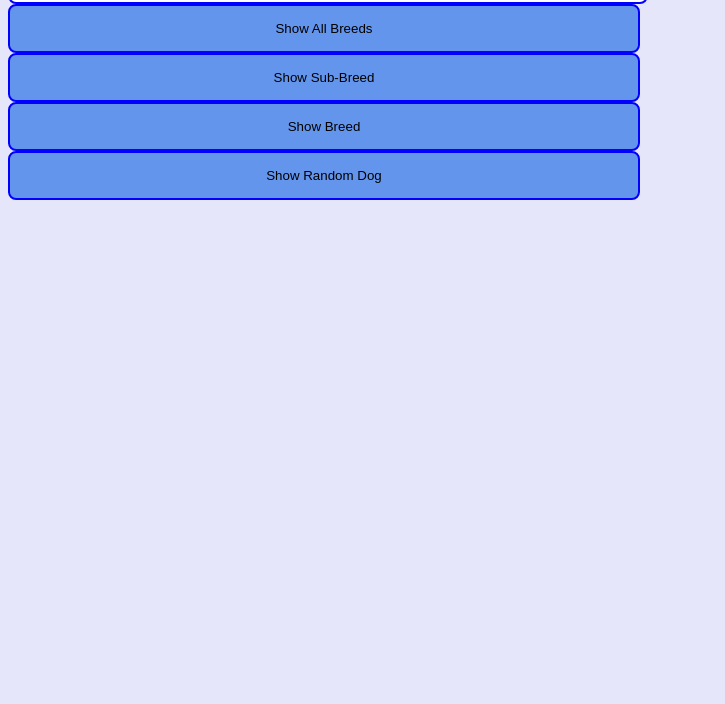
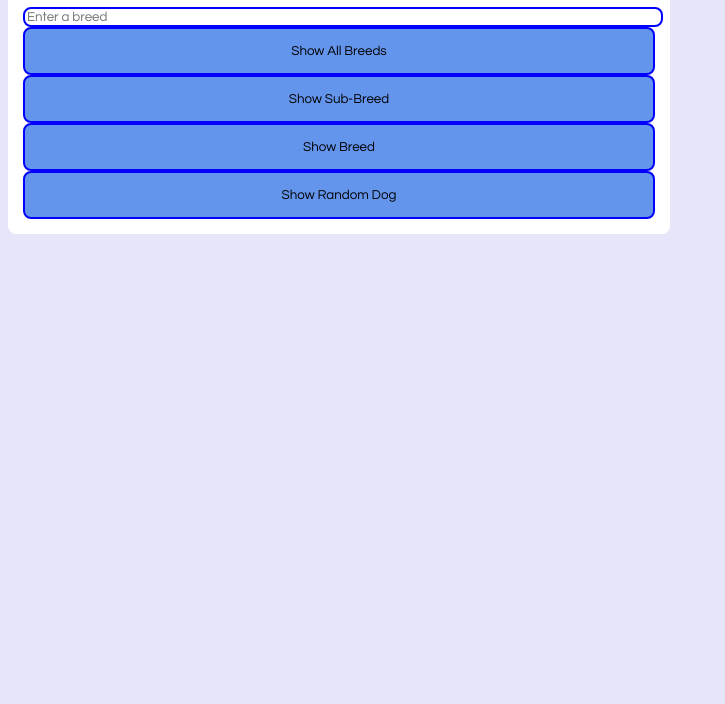
Before and after one commit to ChrisStr8/DogGlossary-PracticeProject, a plain HTML site: page Dog Glossary/task/src/index.html in a window 1280 px wide. Shown: the part 96-800 px from the top of the page, without its empty margins (0-725 px from the left). Drawn offline with Linux system fonts and the light colour scheme.

Commit message:
style update

```diff
--- a/Dog Glossary/task/src/index.html
+++ b/Dog Glossary/task/src/index.html
@@ -6,8 +6,9 @@
     <link rel="stylesheet" href="styles.css" type="text/css">
 </head>
 <body>
-    <h1>Dog Glossary</h1>
+
     <div class="s1">
+        <h1>Dog Glossary</h1>
         <label><input id="input-breed" type="text" class='input' placeholder="Enter a breed"></label>
         <button id="button-show-all" class="button">Show All Breeds</button>
         <button id="button-show-sub-breed" class="button">Show Sub-Breed</button>
--- a/Dog Glossary/task/src/styles.css
+++ b/Dog Glossary/task/src/styles.css
@@ -3,20 +3,21 @@ body {
 }
 
 .sub-breeds {
-    color: black;
+    color: darkblue;
     list-style-type: circle;
 }
 
 .breeds > li:hover{
-    color: blue;
+    color: crimson;
 }
 
 .button {
-    transition-duration: 1s;
+    transition-duration: 2s;
     background-color: cornflowerblue;
     border: 2px solid blue;
     padding: 15px 32px;
     border-radius: 8px;
+    font-family: "Century Gothic", serif;
     width: 100%;
 }
 
@@ -26,6 +27,9 @@ body {
 }
 
 .s1 {
+    background-color: white;
+    border: 15px solid white;
+    border-radius: 8px;
     width: 50%;
 }
 
@@ -37,8 +41,9 @@ body {
 }
 
 .content {
-    width: 200px;
-    height: 200px;
+    color: darkblue;
+    font-family: "Century Gothic", serif;
+    border-radius: 25px;
 }
 
 .error {
--- a/course-remote-info.yaml
+++ b/course-remote-info.yaml
@@ -3,7 +3,7 @@ hyperskill_project:
   ide_files: https://cogniterra.org/media/attachments/lesson/27478/additional_files.json
   is_template_based: false
   use_ide: true
-update_date: "Tue, 13 Feb 2024 03:17:42 UTC"
+update_date: "Tue, 13 Feb 2024 11:40:28 UTC"
 stages:
   - id: 1806
     step: 26328
```
